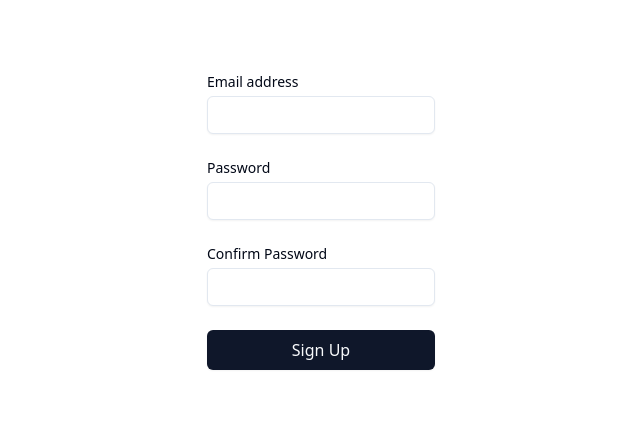
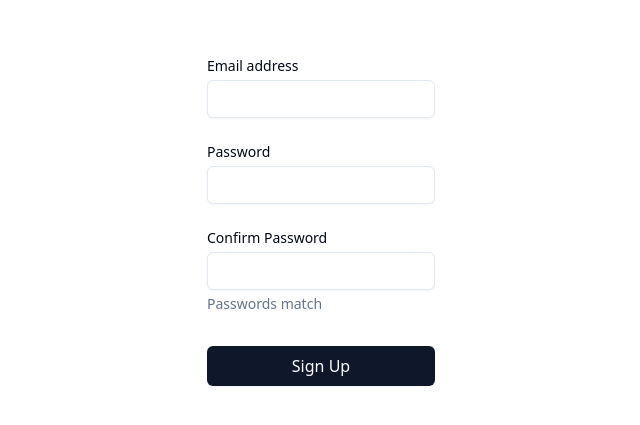
Before and after one commit to sonnyding1/CS35L-Egg, a React (Vite) app in the folder frontend/: page /signup in a window 1280 px wide. Shown: the part 179-604 px from the top of the page, without its empty margins (319-959 px from the left). Built offline with nearby package versions, Linux system fonts and the light colour scheme.

Commit message:
Implemented useEffect for the password change state.

```diff
--- a/frontend/src/components/loginform.jsx
+++ b/frontend/src/components/loginform.jsx
@@ -1,4 +1,4 @@
-import React, { useState } from "react";
+import React, { useEffect, useState } from "react";
 
 const LoginForm = ({ isSignUpPage }) => {
   const [email, setEmail] = useState("");
@@ -6,11 +6,14 @@ const LoginForm = ({ isSignUpPage }) => {
   const [confirmPassword, setConfirmPassword] = useState("");
   const [passwordsMatch, setPasswordsMatch] = useState(true);
 
+  useEffect(() => {
+    setPasswordsMatch(password === confirmPassword);
+  }, [password, confirmPassword]);
+
   const handleSubmit = (event) => {
     event.preventDefault();
     if (isSignUpPage) {
-      if (password != confirmPassword) {
-        setPasswordsMatch(false);
+      if (!passwordsMatch) {
         return;
       }
       // Call a backend API for signing up authentication
@@ -48,13 +51,13 @@ const LoginForm = ({ isSignUpPage }) => {
         Password
       </label>
       <input
-        className={`mt-1 block w-full px-3 py-2 border ${!passwordsMatch ? " border-red-500" : "border-input"} rounded-md shadow-sm placeholder-muted-foreground focus:outline-none focus:ring-primary focus:border-primary sm:text-sm`}
+        className={`mt-1 block w-full px-3 py-2 border ${!passwordsMatch ? " border-red-500" : "border-input focus:border-primary"} rounded-md shadow-sm placeholder-muted-foreground focus:outline-none focus:ring-primary sm:text-sm`}
         id="password"
         name="password"
         type="password"
         autoComplete="current-password"
         value={password}
-        onChange={(event) => { setPassword(event.target.value); setPasswordsMatch(true) }}
+        onChange={(event) => { setPassword(event.target.value); }}
         required
       />
       {isSignUpPage && (
@@ -67,22 +70,22 @@ const LoginForm = ({ isSignUpPage }) => {
             Confirm Password
           </label>
           <input
-            className={`mt-1 block w-full px-3 py-2 border ${!passwordsMatch ? " border-red-500" : "border-input"} rounded-md shadow-sm placeholder-muted-foreground focus:outline-none focus:ring-primary focus:border-primary sm:text-sm`}
+            className={`mt-1 block w-full px-3 py-2 border ${!passwordsMatch ? " border-red-500" : "border-input focus:border-primary"} rounded-md shadow-sm placeholder-muted-foreground focus:outline-none focus:ring-primary sm:text-sm`}
             id="confirmPassword"
             name="confirmPassword"
             type="password"
             autoComplete="new-password"
             value={confirmPassword}
-            onChange={(event) => { setConfirmPassword(event.target.value); setPasswordsMatch(true) }}
+            onChange={(event) => { setConfirmPassword(event.target.value); }}
             required
           />
-          {!passwordsMatch && (
-            <p className="mt-2 text-sm text-red-500">Passwords do not match.</p>
-          )}
+          <p className={`mt-1 mb-4 text-sm ${!passwordsMatch ? "text-red-500" : "text-muted-foreground"}`}>
+            {passwordsMatch ? "Passwords match" : "Passwords do not match"}
+          </p>
         </>
       )}
       <button
-        className="mt-6 w-full bg-primary hover:bg-slate-700 text-primary-foreground font-medium py-2 px-4 rounded-md shadow-sm focus:outline-none focus:ring-2 focus:ring-offset-2 focus:ring-primary"
+        className="mt-4 w-full bg-primary hover:bg-slate-700 text-primary-foreground font-medium py-2 px-4 rounded-md shadow-sm focus:outline-none focus:ring-2 focus:ring-offset-2 focus:ring-primary"
         type="submit"
       >
         {isSignUpPage ? "Sign Up" : "Log In"}
```
